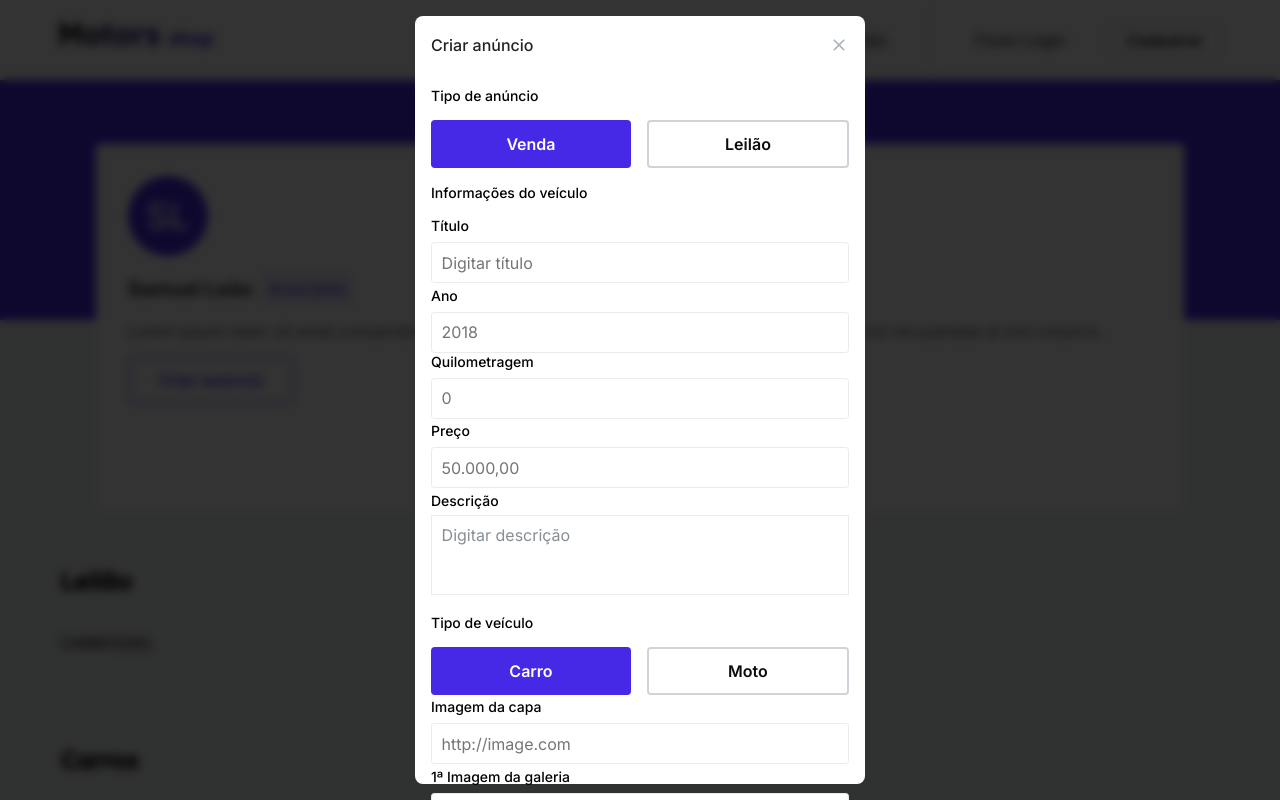
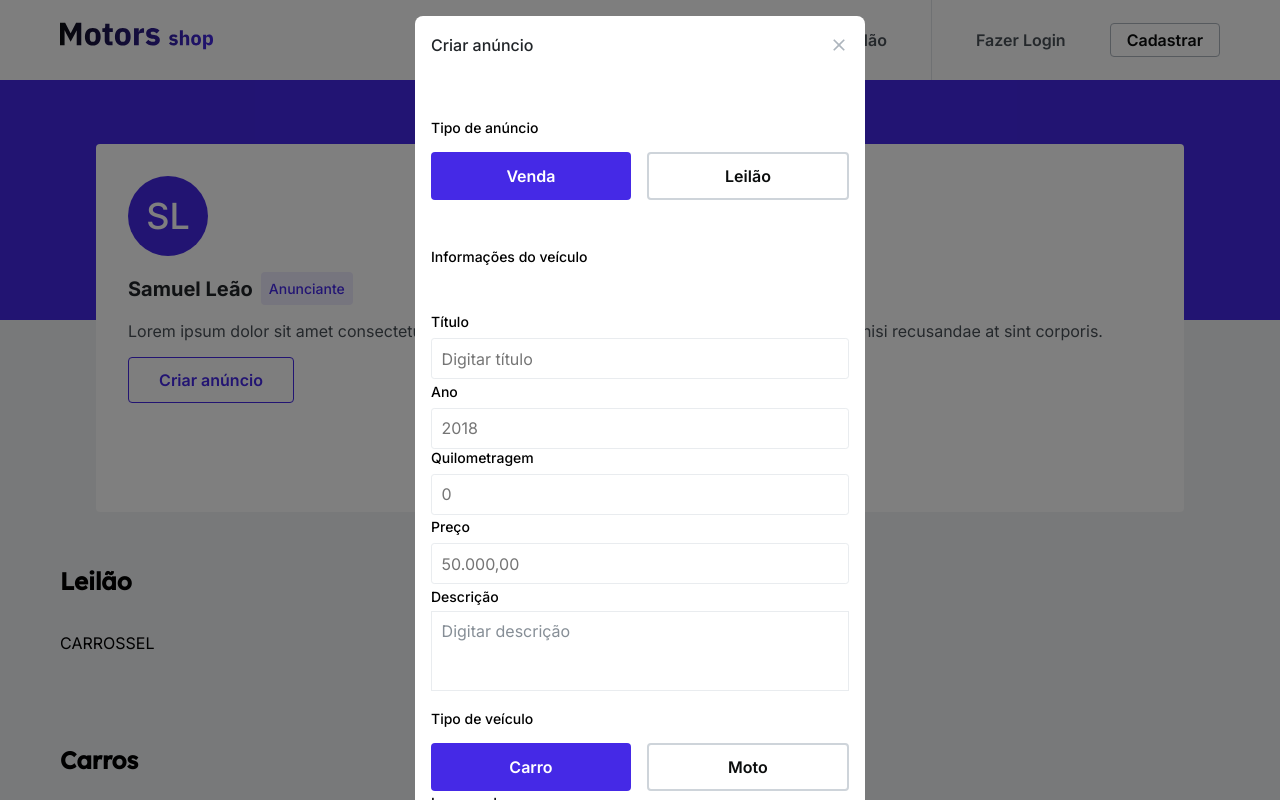
Before and after one commit to melegao/motors-shop-frontend, a React (Create React App) app: page /admin in a window 1280 px wide. Both pictures are taken after a click on the button "Criar anúncio". Shown: the top 800 px of the page. Built offline with nearby package versions, Linux system fonts and the light colour scheme; no server answers.

Commit message:
fix: modal bug fix

```diff
--- a/src/components/CreateProductModal/index.tsx
+++ b/src/components/CreateProductModal/index.tsx
@@ -32,7 +32,7 @@ function CreateProductModal({ setShowCreateVehicleModal }: any) {
           </div>
         </div>
 
-        <p>Informações do veículo</p>
+        <p className="vehicleInfo">Informações do veículo</p>
         <SaleForm setShowCreateVehicleModal={setShowCreateVehicleModal} />
       </div>
     </Container>
--- a/src/components/CreateProductModal/styles.ts
+++ b/src/components/CreateProductModal/styles.ts
@@ -3,11 +3,13 @@ import styled from "styled-components";
 export const Container = styled.div`
   width: 100vw;
   height: 100vh;
-  background-color: rgba(0, 0, 0, 0.8);
-  backdrop-filter: blur(5px);
+  background-color: rgba(0, 0, 0, 0.5);
+  /* backdrop-filter: blur(5px); */
   z-index: 1001;
   position: fixed;
   inset: 0;
+
+  overflow-y: scroll;
 
   .modal {
     max-width: 450px;
@@ -21,8 +23,6 @@ export const Container = styled.div`
     margin: 1rem auto;
     animation: fadeInModalChat 1s ease-in-out backwards;
 
-    padding: 1rem;
-
     display: flex;
     flex-direction: column;
     gap: 1rem;
@@ -33,10 +33,16 @@ export const Container = styled.div`
       font-size: 14px;
     }
 
+    .vehicleInfo {
+      padding: 1rem;
+    }
+
     .saleType {
       display: flex;
       flex-direction: column;
       gap: 1rem;
+
+      padding: 1rem;
 
       .saleButtons {
         display: flex;
@@ -107,6 +113,8 @@ export const Container = styled.div`
     margin-top: 0.2rem;
     margin-bottom: 1rem;
 
+    padding: 1rem;
+
     h2 {
       font-weight: 500;
       font-size: 16px;
--- a/src/components/SaleForm/styles.ts
+++ b/src/components/SaleForm/styles.ts
@@ -6,6 +6,12 @@ export const Form = styled.form`
   gap: 0.2rem;
 
   width: 100%;
+
+  background-color: var(--whiteFixed);
+
+  padding: 1rem;
+
+  border-radius: 8px;
 
   .description {
     display: flex;
```
